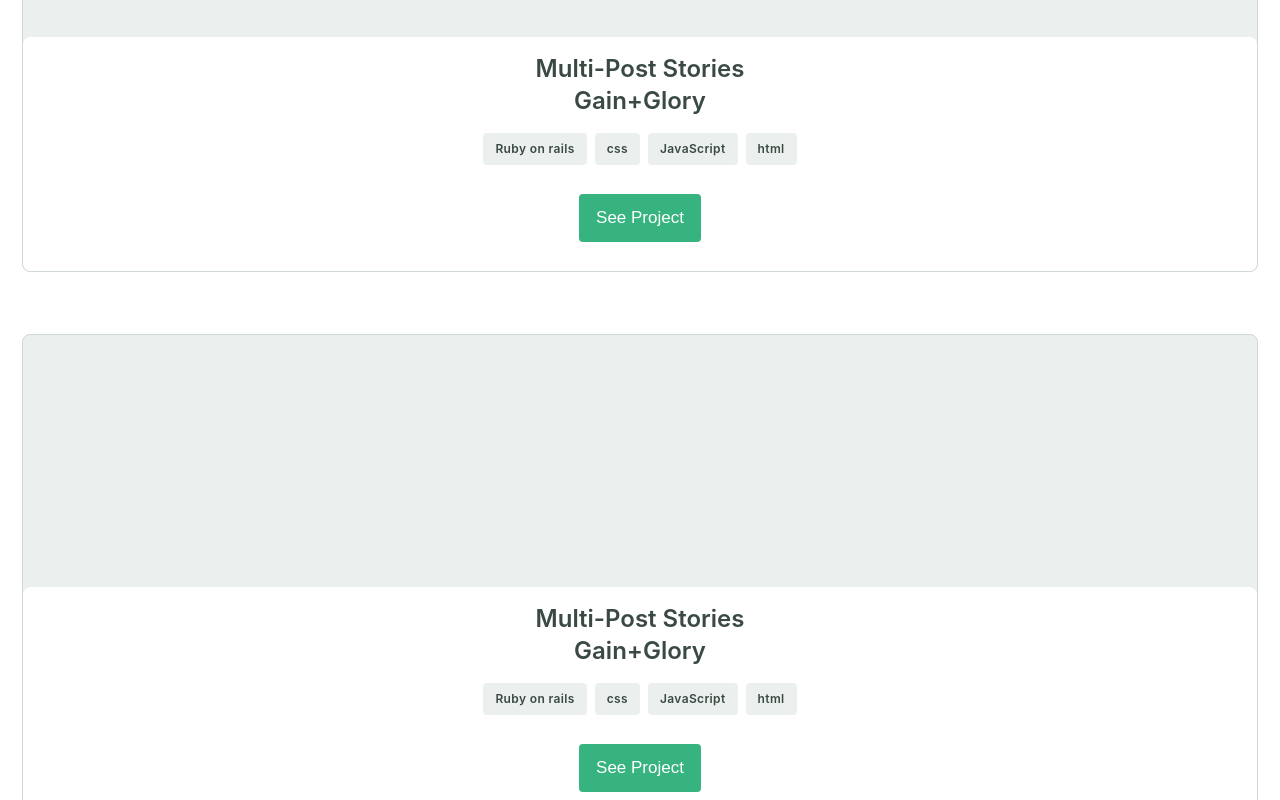
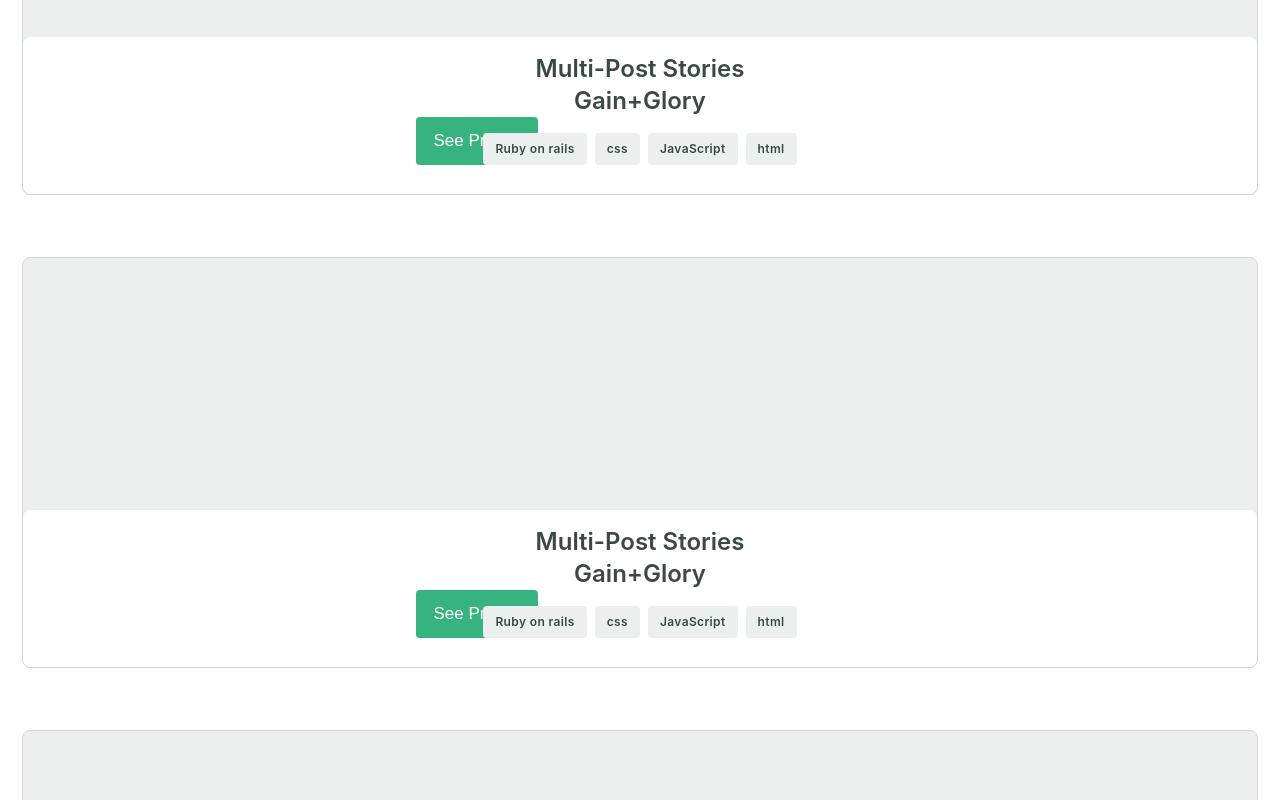
Before and after one commit to daveblaq/my-portfolio, a website: page index.html in a window 1280 px wide. Shown: the part 1060-1860 px from the top of the page. Drawn offline with Linux system fonts and the light colour scheme.

Commit message:
Added float to the tags

```diff
--- a/css/style.css
+++ b/css/style.css
@@ -157,12 +157,12 @@ ul li {
 }
 
 .card-tag {
-  display: flex;
-  flex-direction: row;
-  align-items: center;
-  justify-content: center;
   margin-top: 16px;
   margin-bottom: 29px;
+  float: right;
+  left: -50%;
+  position: relative;
+  display: flex;
 }
 
 .tags {
@@ -174,6 +174,8 @@ ul li {
   background: #ebf0ee;
   border-radius: 4px;
   padding: 8px 12px;
+  left: 50%;
+  position: relative;
 }
 
 .card-tag .ruby {
```
